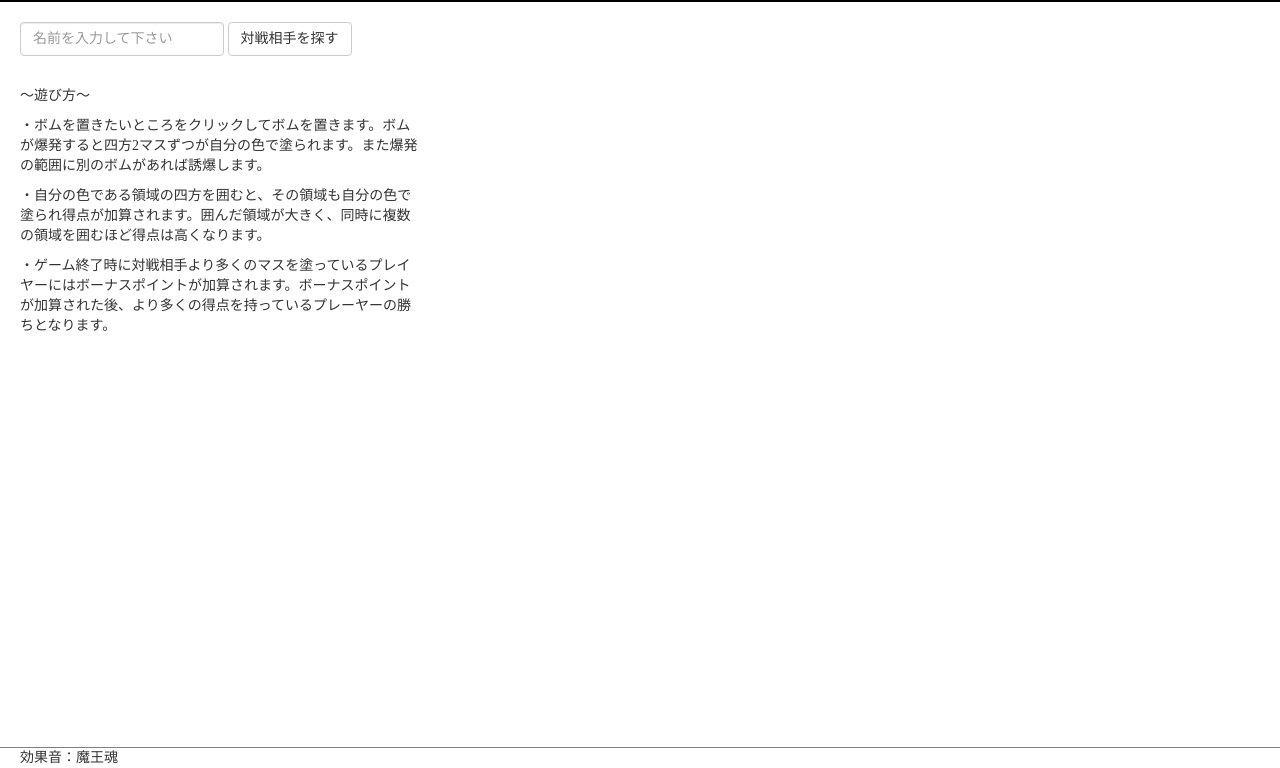
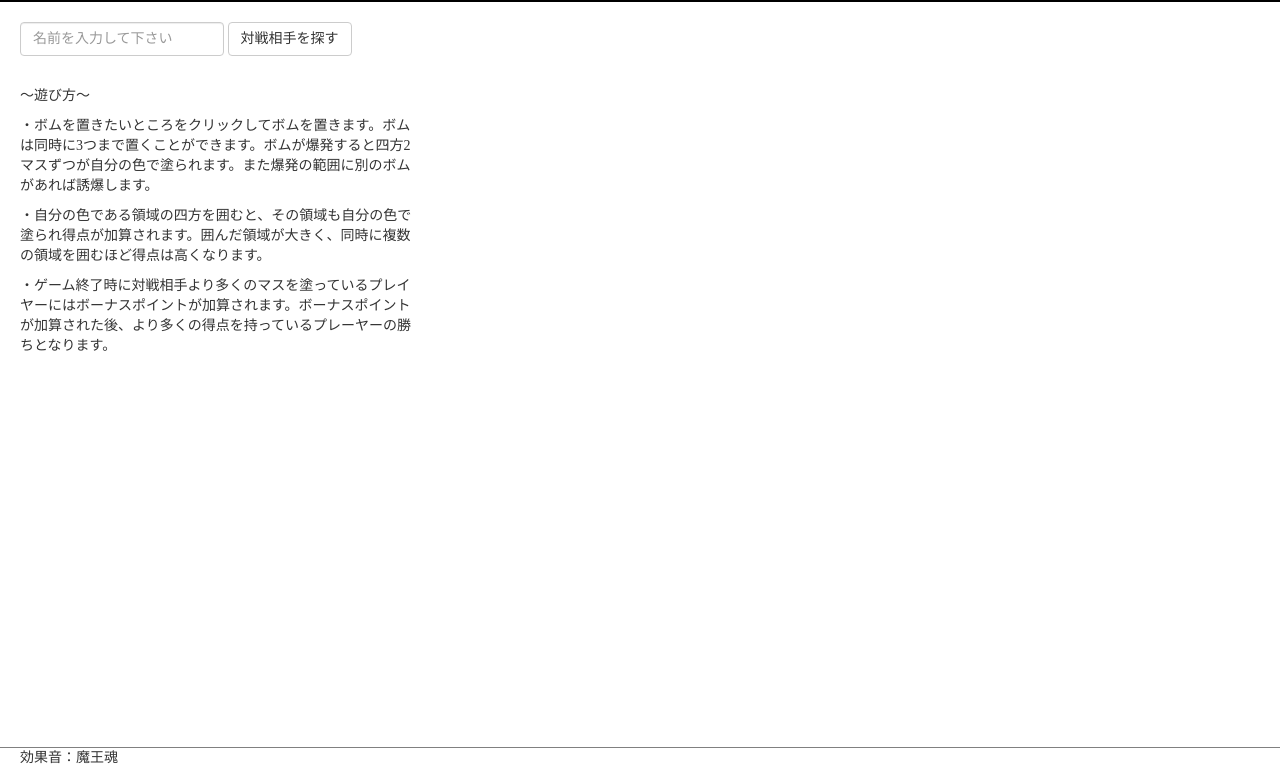
Before and after one commit to kfjmr0/color_bomb, a website: page index.html in a window 1280 px wide. Shown: the part 32-800 px from the top of the page. Drawn offline with nearby package versions, Linux system fonts and the light colour scheme; no server answers.

Commit message:
add explanation of how to play the game

```diff
--- a/index.html
+++ b/index.html
@@ -119,7 +119,7 @@
 
         <div id="match-box">
           <p>～遊び方～</p>
-          <p>・ボムを置きたいところをクリックしてボムを置きます。ボムが爆発すると四方2マスずつが自分の色で塗られます。また爆発の範囲に別のボムがあれば誘爆します。</p>
+          <p>・ボムを置きたいところをクリックしてボムを置きます。ボムは同時に3つまで置くことができます。ボムが爆発すると四方2マスずつが自分の色で塗られます。また爆発の範囲に別のボムがあれば誘爆します。</p>
           <p>・自分の色である領域の四方を囲むと、その領域も自分の色で塗られ得点が加算されます。囲んだ領域が大きく、同時に複数の領域を囲むほど得点は高くなります。</p>
           <p>・ゲーム終了時に対戦相手より多くのマスを塗っているプレイヤーにはボーナスポイントが加算されます。ボーナスポイントが加算された後、より多くの得点を持っているプレーヤーの勝ちとなります。</p>
         </div>
```
